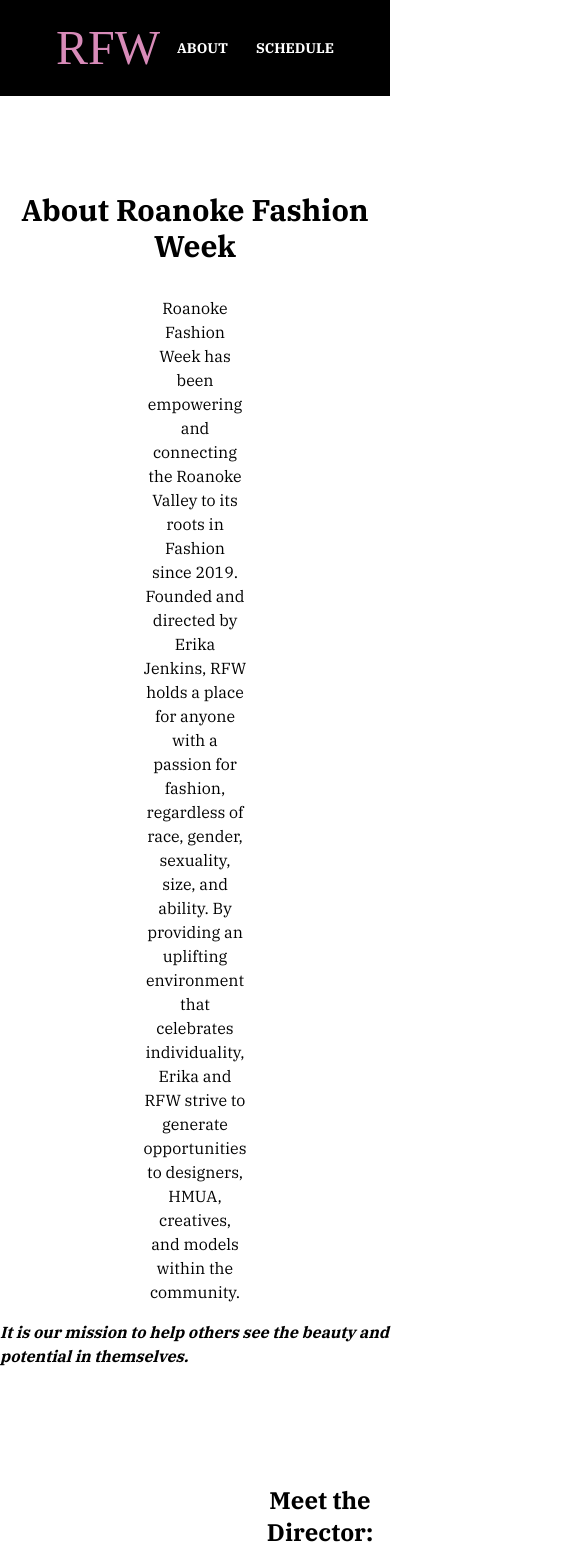
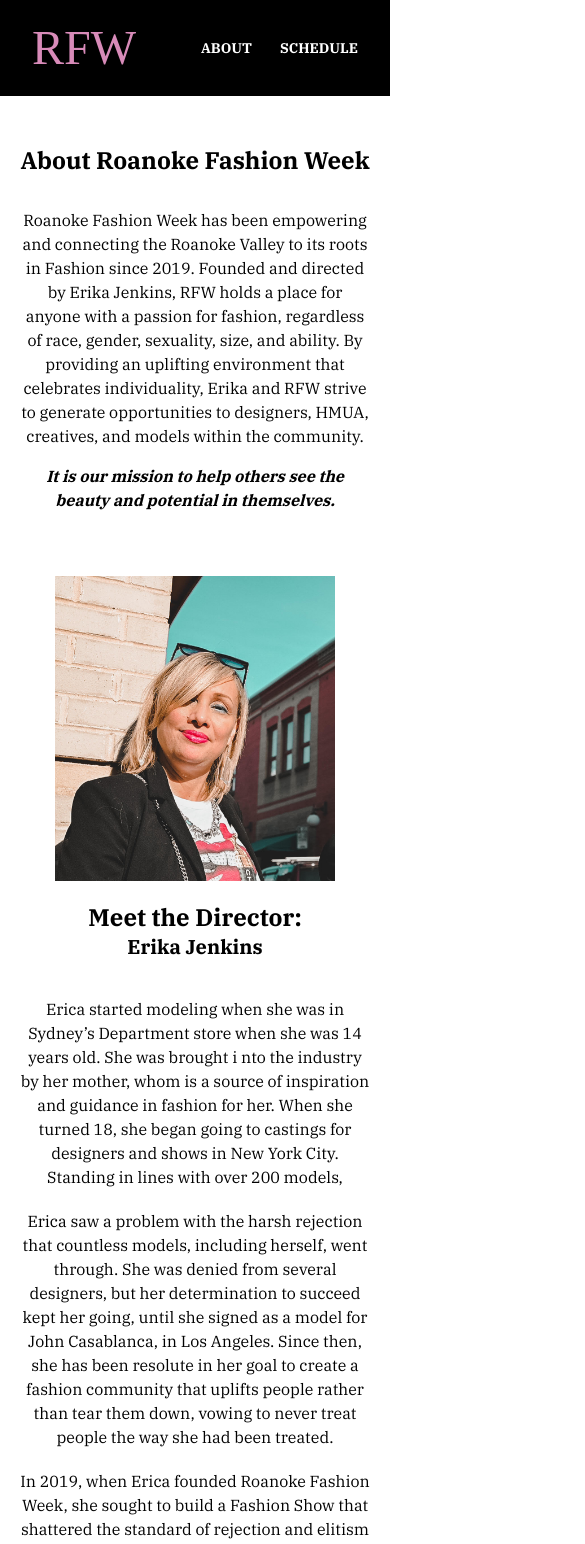
Before and after one commit to EnkiEnki77/rfw, a Next.js app: page /about in a window 390 px wide. Shown: the top 1544 px of the page, 585 px wide, since content can reach past the window. Built offline with nearby package versions, Linux system fonts and the light colour scheme; a web font is replaced by a local one.

Commit message:
made privacy policy and about page responsive

```diff
--- a/components/Header.tsx
+++ b/components/Header.tsx
@@ -7,13 +7,13 @@
 const Header = (props: Props) => {
     const navItems = [
         {pageName: 'About', path: '/about', id: '1'},
-        {pageName: 'Schedule', path: '/schedule', id: '2'},
+        {pageName: 'Schedule', path: '/', id: '2'},
         // {pageName: 'Participate', path: '/participate', id: '3'},
         // {pageName: 'Models', path: '/models', id: '4'},
         // {pageName: 'Designers', path: '/designers', id: '5'},
     ]
   return (
-    <header className='w-full z-20 h-24 bg-black flex items-center justify-between px-14 fixed'>
+    <header className='w-full z-20 h-24 bg-black flex items-center justify-between px-8 lg:px-14 fixed'>
         <Link href='/'><h1 className='uppercase text-5xl text-[#D88BB9] font-italiana'>rfw</h1></Link>
         <Nav navItems={navItems}/>
     </header>
--- a/components/SignUp.js
+++ b/components/SignUp.js
@@ -16,12 +16,7 @@
   return (
     <form className='flex flex-col items-center text-white gap-5 pt-[225px] h-full' onSubmit={(e) => submit(e)}>
 
-        {status === "error" && (
-          <div
-            style={{ color: "red" }}
-            dangerouslySetInnerHTML={{ __html: message }}
-          />
-        )}
+
         {status === "sending" && (
           <div
           className=' px-8 py-4 bg-black/40 rounded-xl top-56   absolute mx-auto text-green-300 flex items-center justify-center text-center'
@@ -31,6 +26,12 @@
         {status === "success" && (
           <div
           className=' px-8 py-4 bg-black/40 rounded-xl top-56   absolute mx-auto text-pink-300 flex items-center justify-center text-center'
+            dangerouslySetInnerHTML={{ __html: message }}
+          />
+        )}
+         {status === "error" && (
+          <div
+          className=' px-8 py-4 bg-black/40 rounded-xl top-56   absolute mx-auto text-red-500 flex items-center justify-center text-center'
             dangerouslySetInnerHTML={{ __html: message }}
           />
         )}
--- a/pages/about.tsx
+++ b/pages/about.tsx
@@ -9,13 +9,13 @@
   return (
     <>
         <Layout>
-          <div className='flex flex-col items-center my-24 gap-4'>
-            <h1 className='text-center text-3xl mb-4 font-bold'>About Roanoke Fashion Week </h1>
-            <p className='text-center px-72'>Roanoke Fashion Week has been empowering and connecting the Roanoke Valley to its roots in Fashion since 2019. Founded and directed by Erika Jenkins, RFW holds a place for anyone with a passion for fashion, regardless of race, gender, sexuality, size, and ability. By providing an uplifting environment that celebrates individuality, Erika and RFW strive to generate opportunities to designers, HMUA, creatives, and models within the community. </p>
-            <p><b><em>It is our mission to help others see the beauty and potential in themselves.</em></b> </p>
+          <div className='flex flex-col items-center mt-12 mb-4 md:my-24 gap-4'>
+            <h1 className='text-center px-5 text-2xl md:text-3xl mb-4 font-bold'>About Roanoke Fashion Week </h1>
+            <p className='text-center px-5 md:px-72'>Roanoke Fashion Week has been empowering and connecting the Roanoke Valley to its roots in Fashion since 2019. Founded and directed by Erika Jenkins, RFW holds a place for anyone with a passion for fashion, regardless of race, gender, sexuality, size, and ability. By providing an uplifting environment that celebrates individuality, Erika and RFW strive to generate opportunities to designers, HMUA, creatives, and models within the community. </p>
+            <p className='px-5 text-center'><b><em>It is our mission to help others see the beauty and potential in themselves.</em></b> </p>
           </div>
-          <div className='flex flex-col items-center mb-24 px-80 gap-5'>
-            <img className='w-1/4 h-1/3 ' src={erika.src} alt="Erika Jenkins" />
+          <div className='flex flex-col items-center mb-16 mt-16 md:mb-24 px-5 md:px-80 gap-5'>
+            <img className='w-4/5 h-1/4 lg:w-1/4 md:h-1/3 ' src={erika.src} alt="Erika Jenkins" />
             <div className='mb-4'>
               <h2 className='text-center text-2xl font-bold'>Meet the Director:</h2>
               <h3 className='text-xl font-semibold text-center'>Erika Jenkins</h3>
--- a/pages/privacy-policy.tsx
+++ b/pages/privacy-policy.tsx
@@ -7,7 +7,7 @@
   return (
     <>
         <Layout>
-            <div className='flex flex-col px-72 gap-8 my-16'>
+            <div className='flex flex-col px-6 lg:px-72 gap-8 my-10 lg:my-16'>
             <div className='flex flex-col gap-4'>
               <h1 className='font-bold'>Roanoke Fashion Week Privacy Policy</h1>
 
@@ -77,7 +77,7 @@
 <div className='flex flex-col gap-4'>
   <h2 className='font-bold'>SHARING YOUR PERSONAL INFORMATION</h2>
 
-  <p>
+  <p className='h-full overflow-hidden'>
     We share your Personal Information with third parties to help us use your Personal Information, as described above.
     For example, we use Shopify to power our online store--you can read more about how Shopify uses your Personal
     Information here:  https://www.shopify.com/legal/privacy.  We also use Google Analytics to help us understand
@@ -98,7 +98,7 @@
     As described above, we use your Personal Information to provide you with targeted advertisements or marketing
     communications we believe may be of interest to you.  For more information about how targeted advertising works,
     you can visit the Network Advertising Initiative’s (“NAI”) educational page at
-    http://www.networkadvertising.org/understanding-online-advertising/how-does-it-work.
+    http://www.networkadvertising.org/<br/>understanding-online-advertising/how-does-it-work.
   </p>
   <p>
 
```
